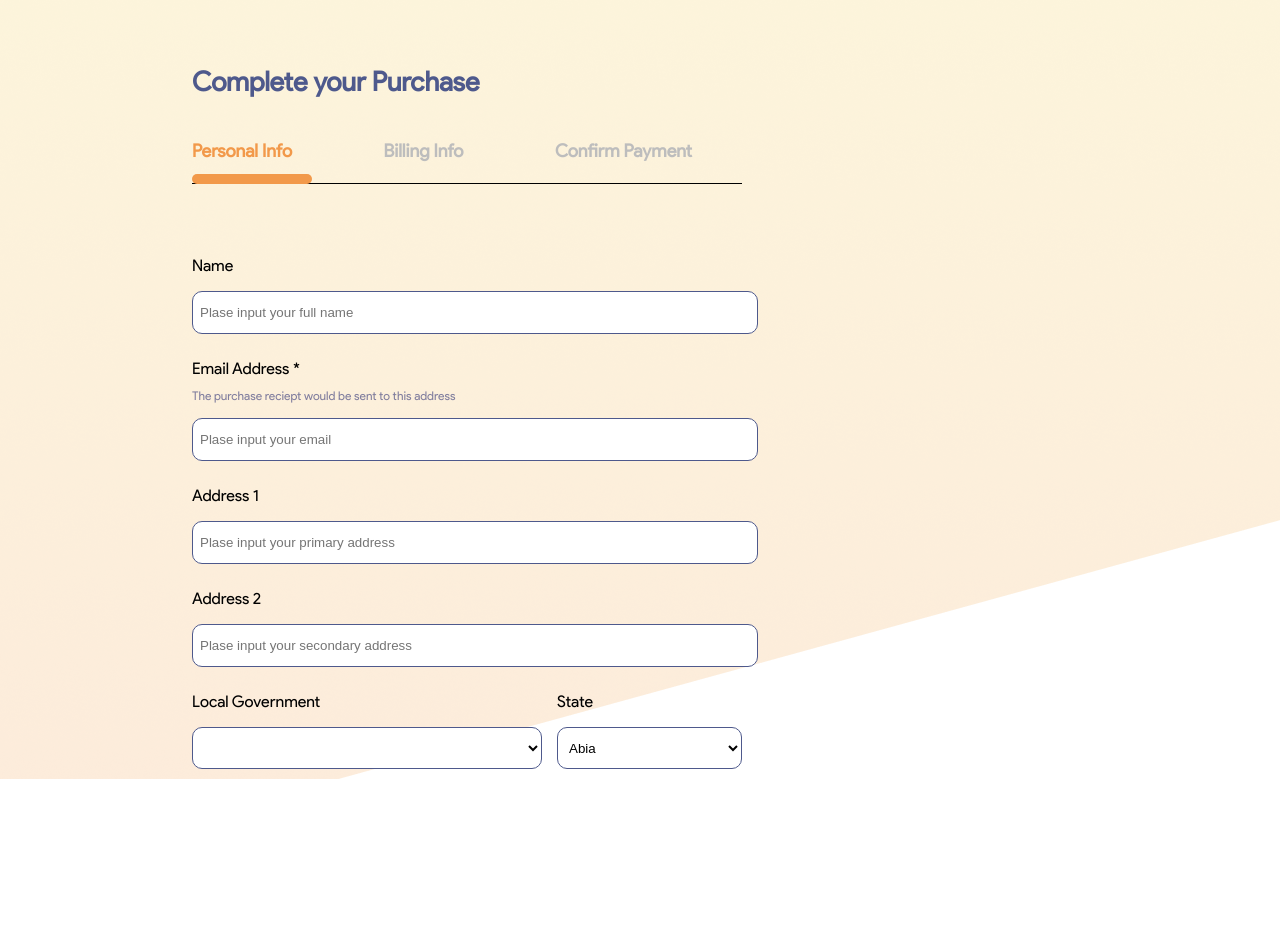
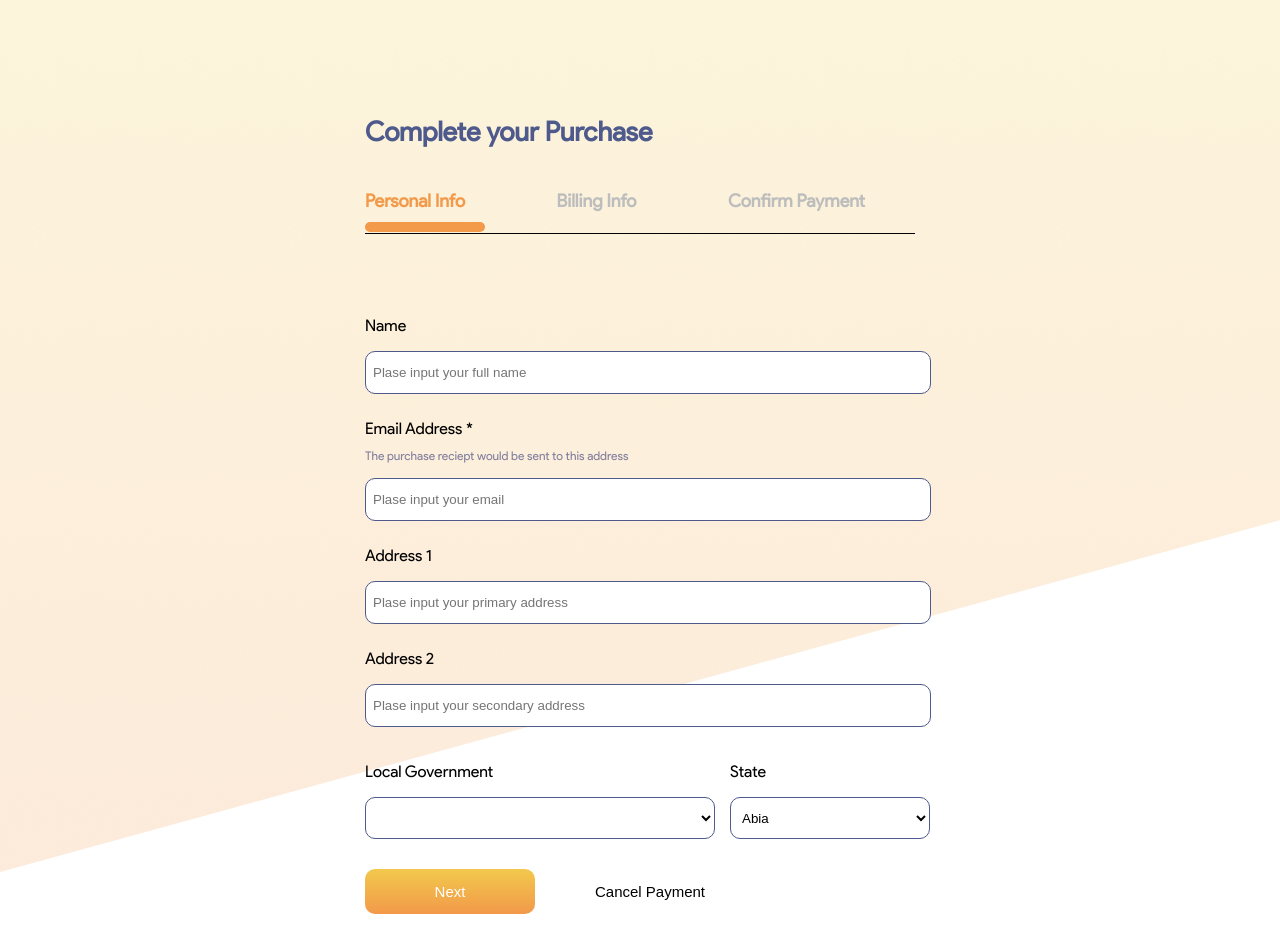
Before and after one commit to ETIM-PAUL/pario-task1, a React (Create React App) app: page / in a window 1280 px wide. Shown: the top 952 px of the page. Before the commit the page ends 800 px from the top, so only its background shows below. Built offline with nearby package versions, Linux system fonts and the light colour scheme.

Commit message:
added validation to form input and some styles change

```diff
--- a/package.json
+++ b/package.json
@@ -6,11 +6,13 @@
     "@testing-library/jest-dom": "^5.16.5",
     "@testing-library/react": "^13.3.0",
     "@testing-library/user-event": "^13.5.0",
+    "formik": "^2.2.9",
     "node-sass": "^7.0.1",
     "react": "^18.2.0",
     "react-dom": "^18.2.0",
     "react-scripts": "5.0.1",
-    "web-vitals": "^2.1.4"
+    "web-vitals": "^2.1.4",
+    "yup": "^0.32.11"
   },
   "scripts": {
     "start": "react-scripts start",
--- /dev/null
+++ b/src/components/heading.js
@@ -0,0 +1,20 @@
+import React from "react";
+
+const Heading = () => {
+  return (
+    <div>
+      <div className="top-header">
+        <p>Complete your Purchase</p>
+      </div>
+      <div className="stages-info">
+        <span className="info current-stage">personal info</span>
+        <span className="info">billing info</span>
+        <span className="info">confirm payment</span>
+      </div>
+      <div className="horizontal-line"></div>
+      <div className="horizontal-stage-indicator"></div>
+    </div>
+  );
+};
+
+export default Heading;
--- a/src/components/inputComponents.js
+++ b/src/components/inputComponents.js
@@ -1,23 +1,40 @@
 import React from "react";
 import "../styles/input.scss";
+import { useField } from "formik";
+
 export const InputComponent = ({ children, ...props }) => {
+  const [field, meta] = useField(props);
   return (
     <div className="input-container">
       <div className="label-children">
         <label>{props.label}</label>
         {children}
       </div>
-      <input {...props} />
+      <input {...field} {...props} />
+      {(meta.touched && meta.error) || (meta.error && meta.value === "") ? (
+        <div className="error">{meta.error}</div>
+      ) : null}
     </div>
   );
 };
 export const SelectComponent = ({ children, ...props }) => {
+  const [field, meta] = useField(props);
+
   return (
     <div className="input-container">
       <div className="label-children">
         <label>{props.label}</label>
       </div>
-      <select {...props}>{children}</select>
+      <select {...field} {...props}>
+        {children}
+      </select>
     </div>
   );
 };
+export const Button = ({ children, ...props }) => {
+  return (
+    <div className="input-container">
+      <button {...props}>{children}</button>
+    </div>
+  );
+};
--- a/src/components/profile.js
+++ b/src/components/profile.js
@@ -1,35 +1,52 @@
 import React, { useState } from "react";
 import "../styles/profile.scss";
-import { InputComponent, SelectComponent } from "./inputComponents";
+import { InputComponent, SelectComponent, Button } from "./inputComponents";
 import { statesLGA } from "../utils/statesLGA";
+import Heading from "./heading";
+import { Formik, Form } from "formik";
+import { yupValidation } from "../utils/utils";
 
 const Profile = () => {
   const [selectedState, setSelectedState] = useState("");
   return (
     <div className="profile-container">
       <div className="profile-inner">
-        <div className="top-header">
-          <p>Complete your Purchase</p>
-        </div>
-        <div className="stages-info">
-          <span className="info current-stage">personal info</span>
-          <span className="info">billing info</span>
-          <span className="info">confirm payment</span>
-        </div>
-        <div className="horizontal-line"></div>
-        <div className="horizontal-stage-indicator"></div>
+        <Heading />
         <br />
         <div className="form-container">
+          <Formik
+            enableReinitialize={true}
+            // disabled={!Formik.isValid}
+            initialValues={{
+              name: "",
+              email: "",
+              address1: "",
+              address2: "",
+              state: "",
+              lga: "",
+            }}
+            onSubmit={(values, { setSubmitting }) => {
+              setTimeout(() => {
+                setSubmitting();
+                console.log(values);
+                console.log("values");
+              }, 500);
+            }}
+            validationSchema={yupValidation}
+          >
+            <Form>
               <InputComponent
                 label="Name"
                 placeholder="Plase input your full name"
                 type="text"
+                name="name"
               />
               <InputComponent
                 label="Email Address *"
                 placeholder="Plase input your email"
                 type="email"
                 required={true}
+                name="email"
               >
                 <span className="email-redirect">
                   The purchase reciept would be sent to this address
@@ -37,16 +54,22 @@ const Profile = () => {
               </InputComponent>
               <InputComponent
                 label="Address 1"
+                name="address1"
                 placeholder="Plase input your primary address"
                 type="text"
               />
               <InputComponent
                 label="Address 2"
+                name="address2"
                 placeholder="Plase input your secondary address"
                 type="text"
               />
               <div className="state-lga">
-            <SelectComponent label="Local Government" className="lga">
+                <SelectComponent
+                  label="Local Government"
+                  className="lga"
+                  name="lga"
+                >
                   {selectedState.length > 0 &&
                     statesLGA[selectedState].map((lga, id) => {
                       return <option key={id}>{lga}</option>;
@@ -56,8 +79,11 @@ const Profile = () => {
                 <SelectComponent
                   label="State"
                   className="state"
+                  name="state"
                   value={selectedState}
-              onChange={(e) => setSelectedState(e.target.value)}
+                  onChange={(e) => {
+                    setSelectedState(e.target.value);
+                  }}
                 >
                   <option disabled>Plase select your state</option>
                   {Object.keys(statesLGA).map((state, id) => {
@@ -65,6 +91,16 @@ const Profile = () => {
                   })}
                 </SelectComponent>
               </div>
+              <div className="btn-flex">
+                <Button type="submit" className="next-btn btn">
+                  <span className="btn-value">Next</span>
+                </Button>
+                <Button className="cancel-btn btn">
+                  <span className="btn-value btn">Cancel Payment</span>
+                </Button>
+              </div>
+            </Form>
+          </Formik>
         </div>
       </div>
     </div>
--- a/src/styles/base.scss
+++ b/src/styles/base.scss
@@ -2,3 +2,4 @@ $input-margin-y: 10px;
 $set_bg_image: url("../assets/images/bg-image.png");
 $font-weight: 700;
 $primary-color: #f2994a;
+$btn-primary-bg-color: linear-gradient(180deg, #f2c94c 0%, #f2994a 100%);
--- a/src/styles/input.scss
+++ b/src/styles/input.scss
@@ -1,7 +1,7 @@
 @import "base.scss";
 
 .input-container {
-  margin-top: 10px;
+  margin: 10px auto;
 }
 
 .label-children {
@@ -32,3 +32,42 @@ select {
 select {
   height: 42px !important;
 }
+
+.error {
+  color: rgb(186, 33, 33);
+  font-size: 10px;
+}
+
+.btn {
+  &:hover {
+    cursor: pointer;
+  }
+}
+.cancel-btn {
+  background-color: transparent;
+  color: black;
+  padding: 10px 20px;
+  width: 170px;
+  border-radius: 10px;
+  border: none;
+  &:hover {
+    background-color: rgb(244, 238, 238) !important;
+  }
+}
+
+.next-btn {
+  background: linear-gradient(180deg, #f2c94c 0%, #f2994a 100%);
+  color: white;
+  padding: 10px 20px;
+  width: 170px;
+  border-radius: 10px;
+  border: none;
+  &:hover {
+    background-color: #d96a07;
+  }
+}
+
+.btn-value {
+  font-size: 15px;
+  line-height: 25px;
+}
--- a/src/styles/profile.scss
+++ b/src/styles/profile.scss
@@ -2,14 +2,18 @@
 
 .profile-container {
   background-image: $set_bg_image;
+  background-repeat: no-repeat;
+  object-fit: cover;
   height: auto;
   overflow: hidden;
 }
 
 .profile-inner {
   margin: 0 auto;
-  padding-top: 30px;
+  padding: 5rem 3rem;
   width: 70%;
+  justify-items: center;
+  display: grid;
 }
 
 .top-header {
@@ -50,7 +54,7 @@
   height: 10px;
   border-radius: 10px;
   position: absolute;
-  top: 21.7%;
+  top: 27.8%;
 }
 
 .form-container {
@@ -75,5 +79,10 @@
   width: 350px;
 }
 .state {
-  width: 185px;
+  width: 200px;
 }
+
+.btn-flex {
+  display: inline-flex;
+  gap: 30px;
+}
--- /dev/null
+++ b/src/utils/utils.js
@@ -0,0 +1,14 @@
+import * as Yup from "yup";
+
+export const yupValidation = Yup.object().shape({
+  name: Yup.string()
+    .notRequired()
+    .nullable()
+    .min(3, "Must at least be more than 3 characters")
+    .matches(/^[aA-zZ\s]+$/, "Only alphabets are allowed for this field "),
+  email: Yup.string().email().required(),
+  address1: Yup.mixed().notRequired(),
+  address2: Yup.mixed().notRequired(),
+  state: Yup.string().notRequired(),
+  lga: Yup.string().notRequired(),
+});
```
Also changed, not shown: 1 other file (tests, documents, lock files or other folders). Lines whose indentation alone changed are shown as unchanged.
